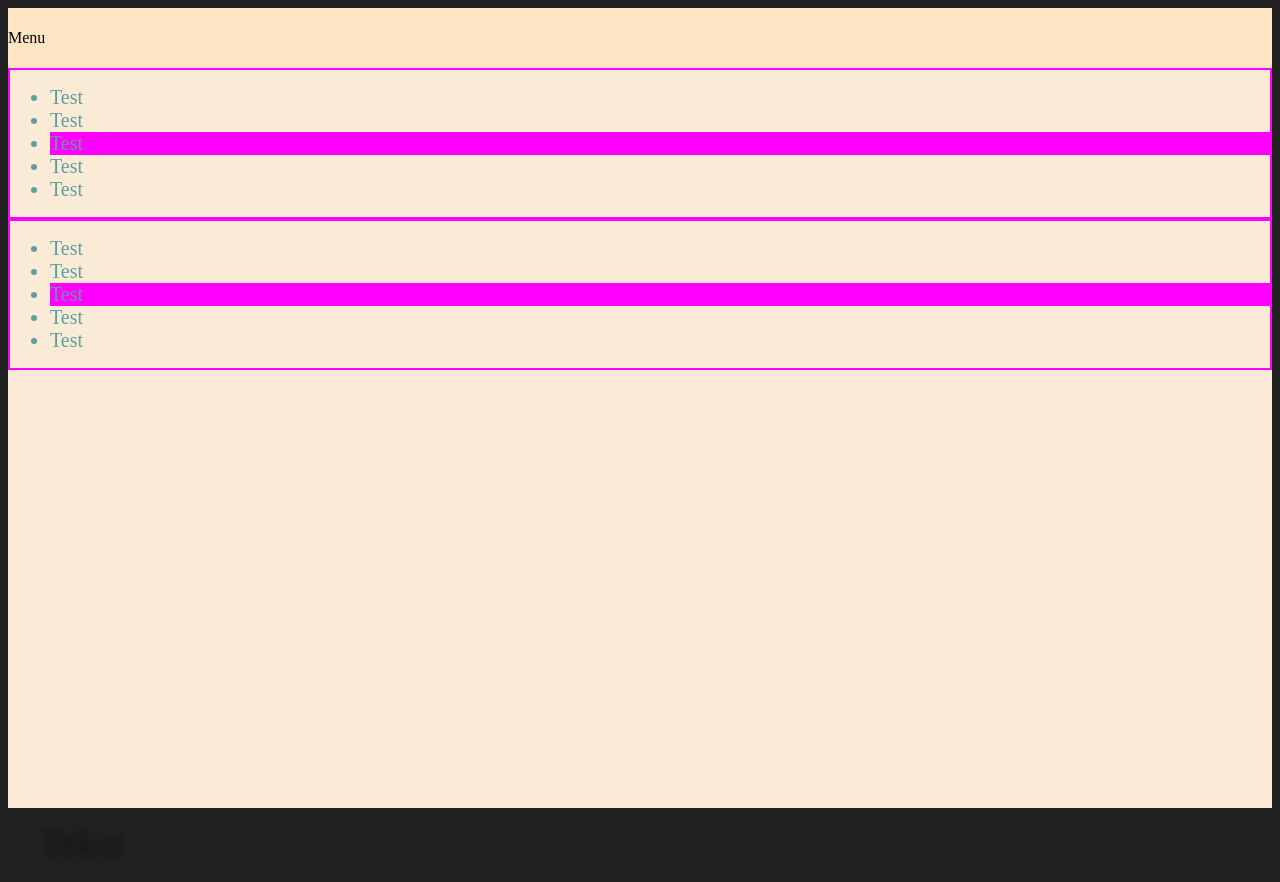
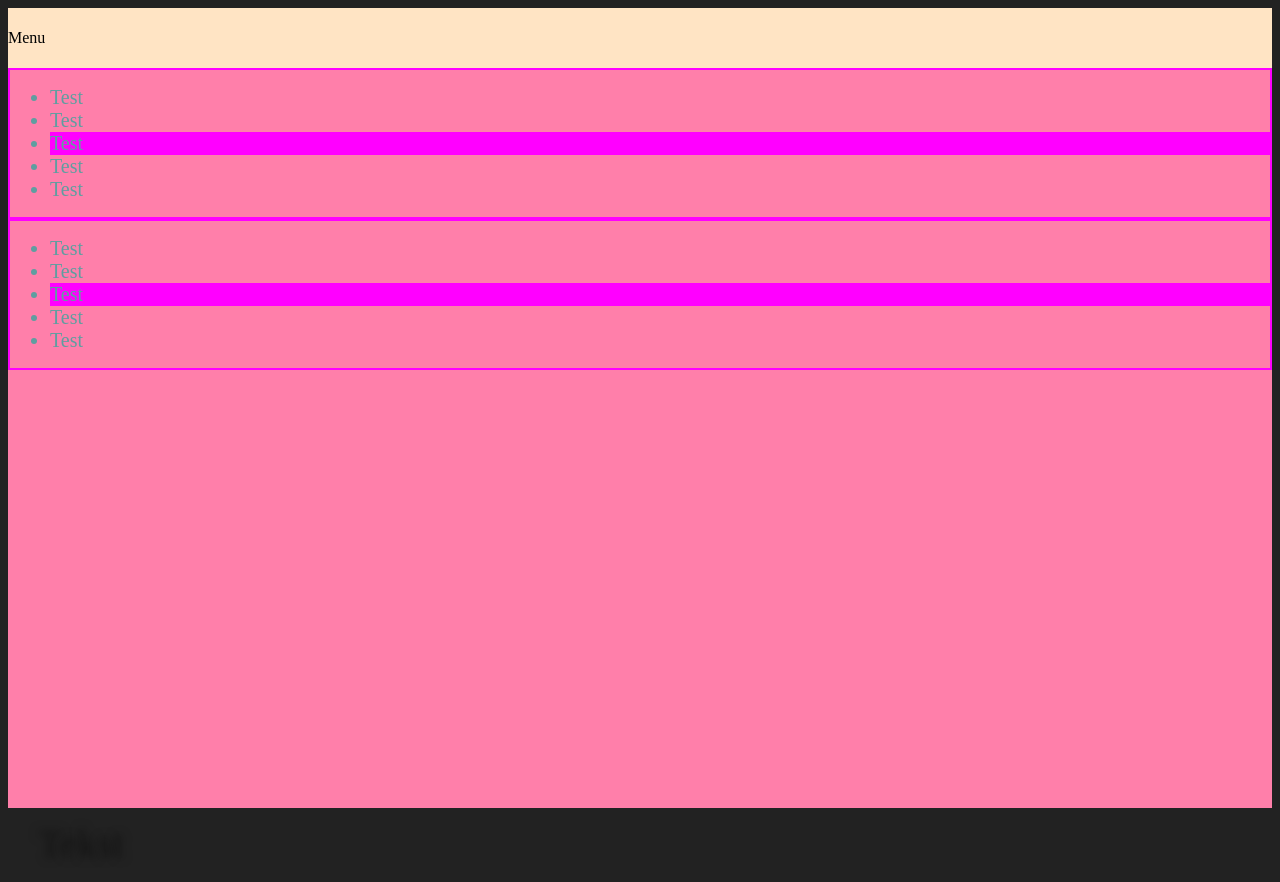
Before and after one commit to andrewras93/gulp, a website: page index.html in a window 1280 px wide. Drawn offline with nearby package versions, Linux system fonts and the light colour scheme.

Commit message:
Added examples of SASS color options

```diff
--- a/css/styles.scss
+++ b/css/styles.scss
@@ -70,7 +70,27 @@ nav{
 }
 
 header{
-  background-color: antiquewhite;
+  /*background-color: lighten(aquamarine, 15);*/
+  /* lighten gør den valgte farve procentvis lysere med den angivet værdi. I dette tilfælde 15% lysere */
+
+  /* background-color: darken(aquamarine, 20); */
+  /* darken gør den valgte farve procentvis mørkere */
+
+  /*background-color: desaturate(aquamarine, 15);*/
+  /* desaturate hiver en procentvis del af farven ud, fra den angivet farve */
+
+  /*background-color: mix(aquamarine, blue);*/
+  /* mix blander de to angivet farver med hinanden */
+
+  /*background-color: grayscale(aquamarine);*/
+  /* grayscale giver den grå som svarer til den angivet farve */
+
+  /*background-color: invert(aquamarine);*/
+  /* invert giver den modsatte farve af den angivet farve */
+
+  background-color: complement(aquamarine);
+  /* complement giver den komplementærfarve til den angivet farve */
+
   height: calc(100vh - 60px);
 
   .text{
```
Also changed, not shown: css/styles.css, 1 other file.
